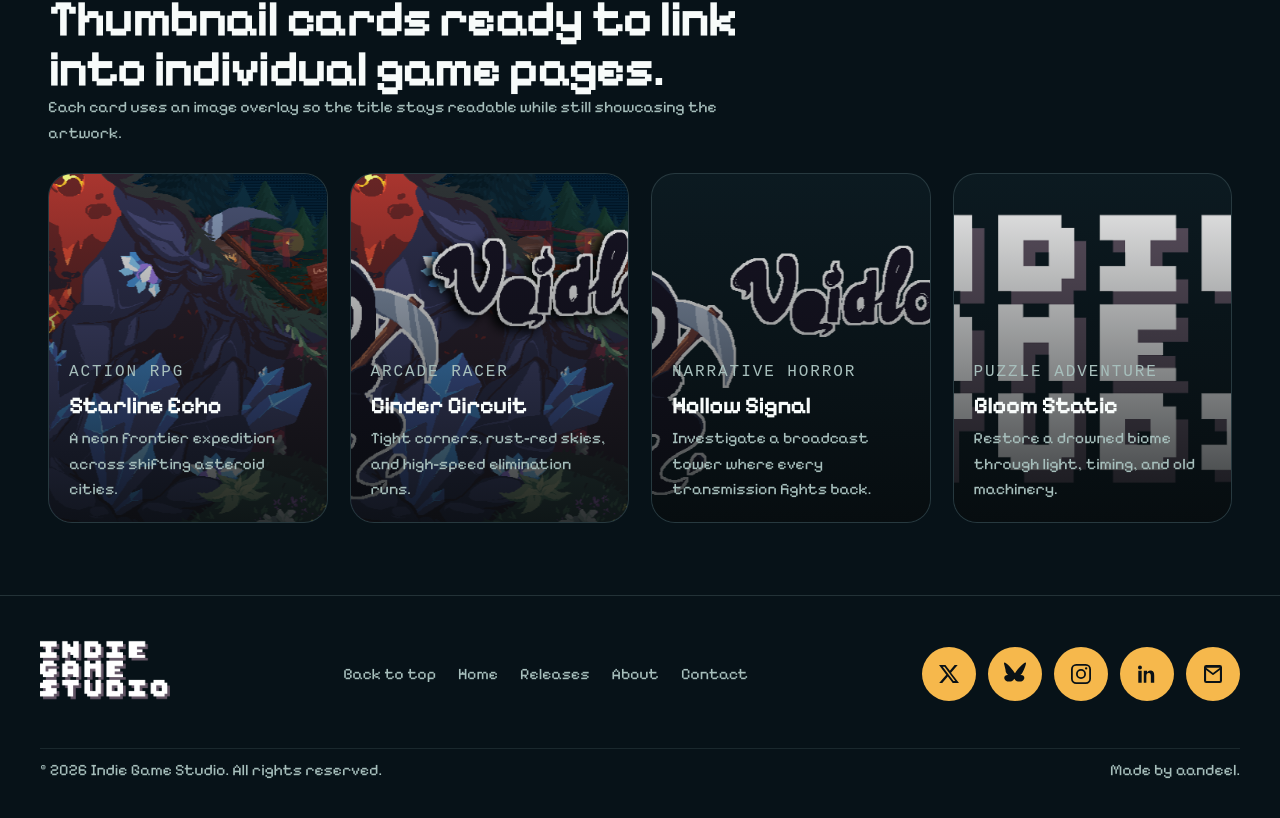
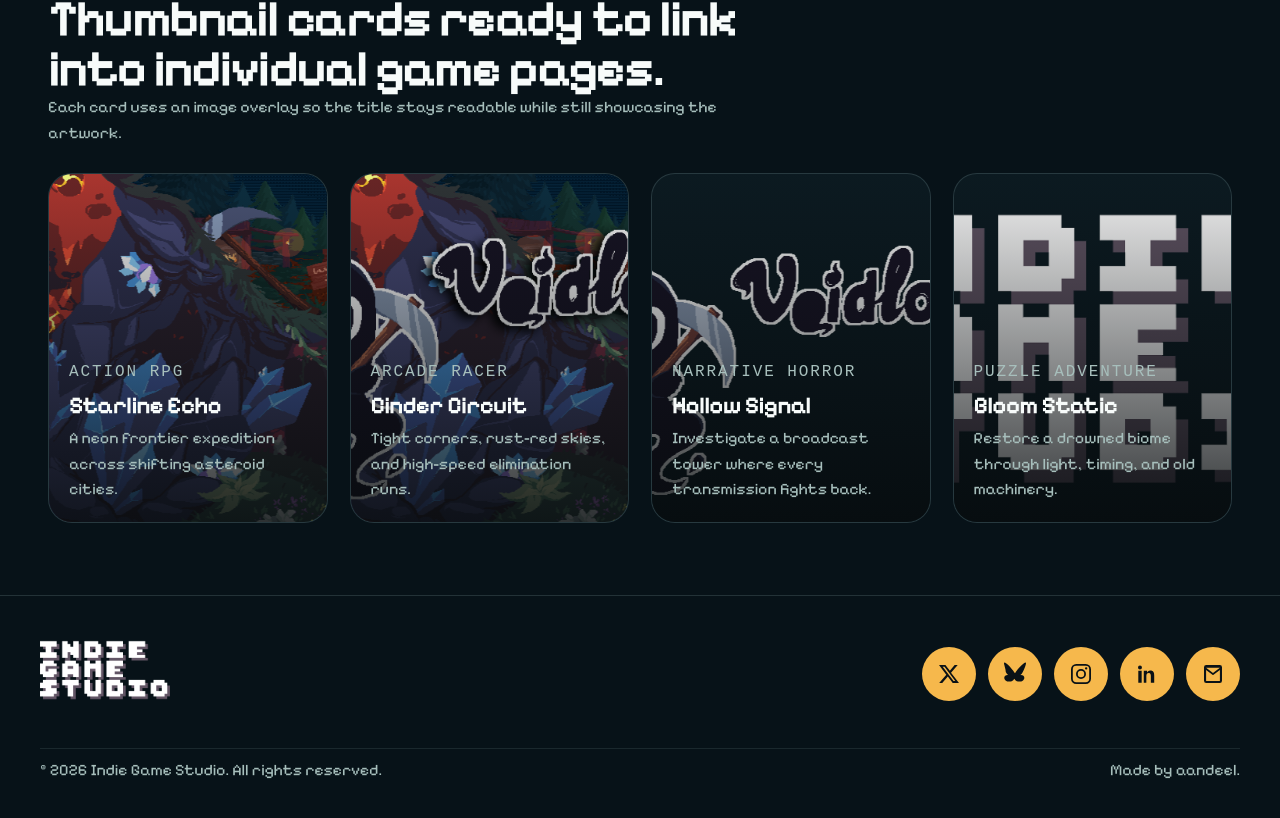
Before and after one commit to Aandeel-Code/indiegamestudio, a React (Vite) app: page / in a window 1280 px wide. Shown: the part 873-1691 px from the top of the page. Built offline with nearby package versions, Linux system fonts and the light colour scheme; a web font is replaced by a local one.

Commit message:
footer fixes

```diff
--- a/src/App.css
+++ b/src/App.css
@@ -374,7 +374,7 @@
 
 .site-footer {
   display: grid;
-  grid-template-columns: auto 1fr auto;
+  grid-template-columns: auto 1fr;
   gap: 32px 24px;
   align-items: center;
   width: 100%;
@@ -385,23 +385,6 @@
 
 .footer-logo img {
   height: 76px;
-}
-
-.footer-nav {
-  display: flex;
-  flex-wrap: wrap;
-  gap: 14px 22px;
-  justify-content: center;
-}
-
-.footer-nav a {
-  color: var(--text-soft);
-  text-decoration: none;
-}
-
-.footer-nav a:hover,
-.footer-nav a:focus-visible {
-  color: var(--text-strong);
 }
 
 .footer-socials {
@@ -482,7 +465,6 @@
     justify-items: start;
   }
 
-  .footer-nav,
   .footer-socials {
     justify-content: flex-start;
   }
--- a/src/components/SiteLayout.jsx
+++ b/src/components/SiteLayout.jsx
@@ -37,14 +37,6 @@ export default function SiteLayout() {
             <img src={logoImage} alt="Indie Game Studio" />
           </NavLink>
         </div>
-
-        <nav className="footer-nav" aria-label="Quick navigation">
-          <a href="#top">Back to top</a>
-          <NavLink to="/">Home</NavLink>
-          <NavLink to="/releases">Releases</NavLink>
-          <NavLink to="/about">About</NavLink>
-          <NavLink to="/contact">Contact</NavLink>
-        </nav>
 
         <div className="footer-socials" aria-label="Social links">
           <a
```
